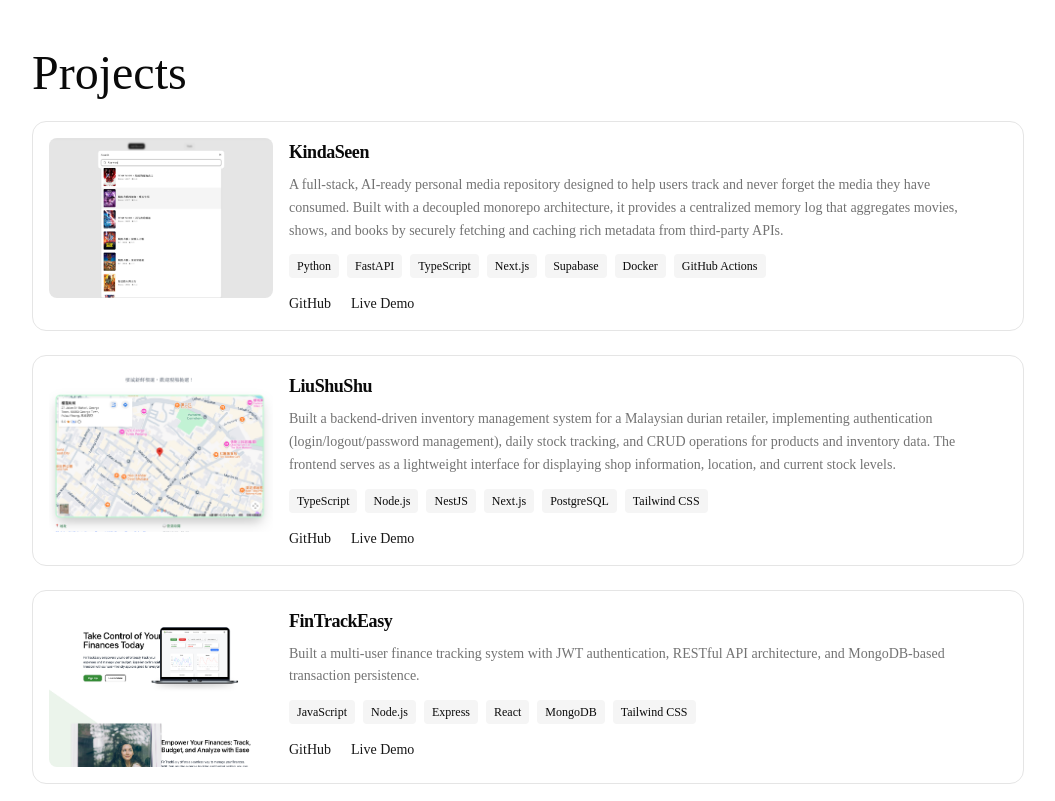
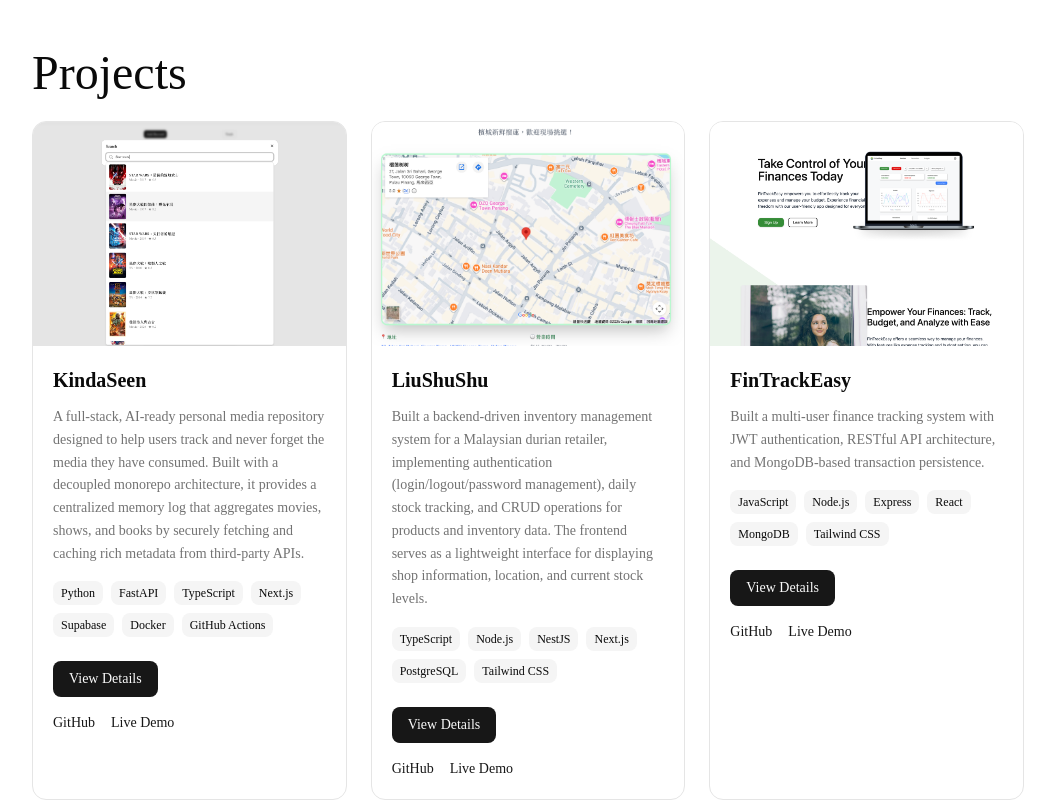
Before and after one commit to slyang08/yang-dev, a Next.js app: page / in a window 1280 px wide. Shown: the part 780-1581 px from the top of the page, without its empty margins (112-1167 px from the left). Built offline with nearby package versions, Linux system fonts and the light colour scheme.

Commit message:
fix: change the layout for project-card

```diff
--- a/package.json
+++ b/package.json
@@ -1,6 +1,6 @@
 {
   "name": "yang-dev",
-  "version": "1.5.0",
+  "version": "1.5.1",
   "private": true,
   "scripts": {
     "dev": "next dev",
--- a/src/features/projects/ProjectCard.tsx
+++ b/src/features/projects/ProjectCard.tsx
@@ -3,62 +3,78 @@ import Image from "next/image";
 import Link from "next/link";
 import type { Project } from "./projects.data";
 
-export function ProjectCard({ id, name, description, image, github, demo, tags }: Project) {
+export function ProjectCard({
+  id,
+  name,
+  description,
+  image,
+  github,
+  demo,
+  tags,
+  priority,
+}: Project) {
   return (
-    <>
-      <div className="group bg-background flex overflow-hidden rounded-xl border p-4 transition-all duration-300 hover:-translate-y-1 hover:shadow-xl">
-        <div className="relative h-40 w-56 shrink-0 overflow-hidden">
+    <article className="bg-background overflow-hidden rounded-xl border transition-all duration-300 hover:-translate-y-1 hover:shadow-xl">
       {image && (
+        <div className="relative h-56 w-full">
           <Image
             src={image.src}
             alt={image.alt}
             fill
-              sizes="(max-width: 768px) 100vw, 33vw"
-              className="rounded-md object-cover transition-all duration-300 hover:-translate-y-1 hover:shadow-xl"
+            className="object-cover"
+            priority={priority}
           />
+        </div>
       )}
-        </div>
-        <div className="flex flex-1 flex-col px-4">
-          <h3 className="text-lg font-semibold tracking-tight">
-            <Link href={`/projects/${id}`}>{name}</Link>
-          </h3>
 
-          <p className="text-muted-foreground mt-2 text-sm leading-relaxed">{description}</p>
+      <div className="p-5">
+        <h3 className="text-xl font-semibold">{name}</h3>
 
-          {tags && (
-            <div className="mt-3 flex flex-wrap gap-2">
+        <p className="text-muted-foreground mt-3 text-sm leading-relaxed">{description}</p>
+
+        {tags && tags.length > 0 && (
+          <div className="mt-4 flex flex-wrap gap-2">
             {tags.map((tag) => (
-                <span key={tag} className="bg-muted rounded px-2 py-1 text-xs">
+              <span key={tag} className="bg-muted rounded-md px-2 py-1 text-xs">
                 {tag}
               </span>
             ))}
           </div>
         )}
 
-          <div className="mt-4 flex gap-5 text-sm">
+        <div className="mt-6">
+          <Link
+            href={`/projects/${id}`}
+            className="bg-primary text-primary-foreground inline-flex rounded-md px-4 py-2 text-sm font-medium transition-opacity hover:opacity-90"
+          >
+            View Details
+          </Link>
+        </div>
+
+        <div className="mt-4 flex gap-4">
           {github && (
             <a
               href={github}
               target="_blank"
               rel="noopener noreferrer"
-                className="text-primary underline-offset-4 hover:underline"
+              className="text-primary text-sm font-medium hover:underline"
             >
               GitHub
             </a>
           )}
+
           {demo && (
             <a
               href={demo}
               target="_blank"
               rel="noopener noreferrer"
-                className="text-primary underline-offset-4 hover:underline"
+              className="text-primary text-sm font-medium hover:underline"
             >
               Live Demo
             </a>
           )}
         </div>
       </div>
-      </div>
-    </>
+    </article>
   );
 }
--- a/src/features/projects/Projects.tsx
+++ b/src/features/projects/Projects.tsx
@@ -7,9 +7,9 @@ export function Projects() {
     <>
       <h1 className="text-5xl">Projects</h1>
 
-      <div className="mt-6 flex flex-col gap-6">
-        {projects.map((project) => (
-          <ProjectCard key={project.id} {...project} />
+      <div className="mt-6 grid gap-6 md:grid-cols-2 xl:grid-cols-3">
+        {projects.map((project, index) => (
+          <ProjectCard key={project.id} {...project} priority={index === 0} />
         ))}
       </div>
     </>
--- a/src/features/projects/projects.data.ts
+++ b/src/features/projects/projects.data.ts
@@ -16,6 +16,8 @@ export type Project = {
   demo?: string;
   tags?: string[];
   highlights?: string[];
+
+  priority?: boolean;
 };
 
 export const projects: Project[] = [
```
Lines whose indentation alone changed are shown as unchanged.
